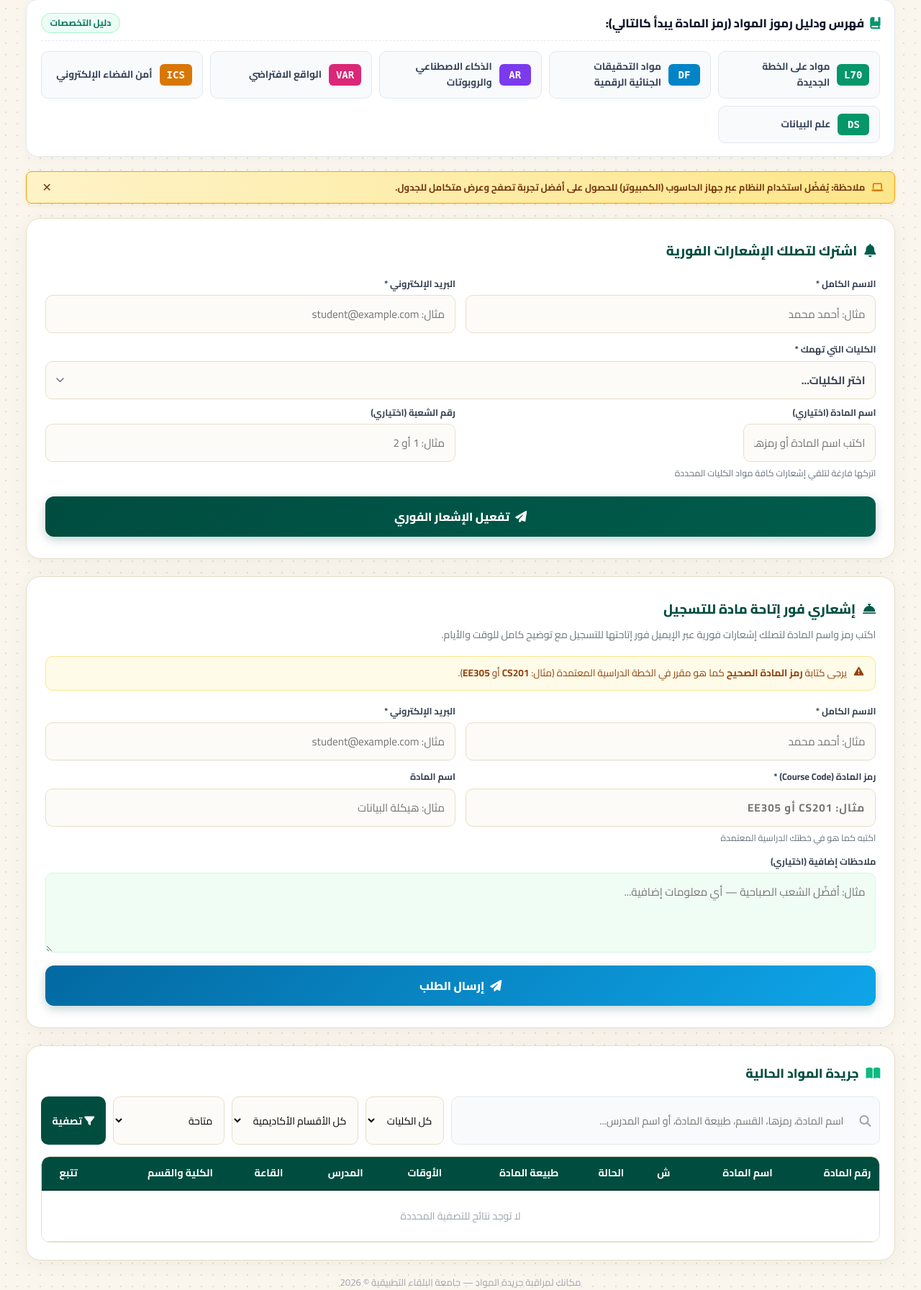
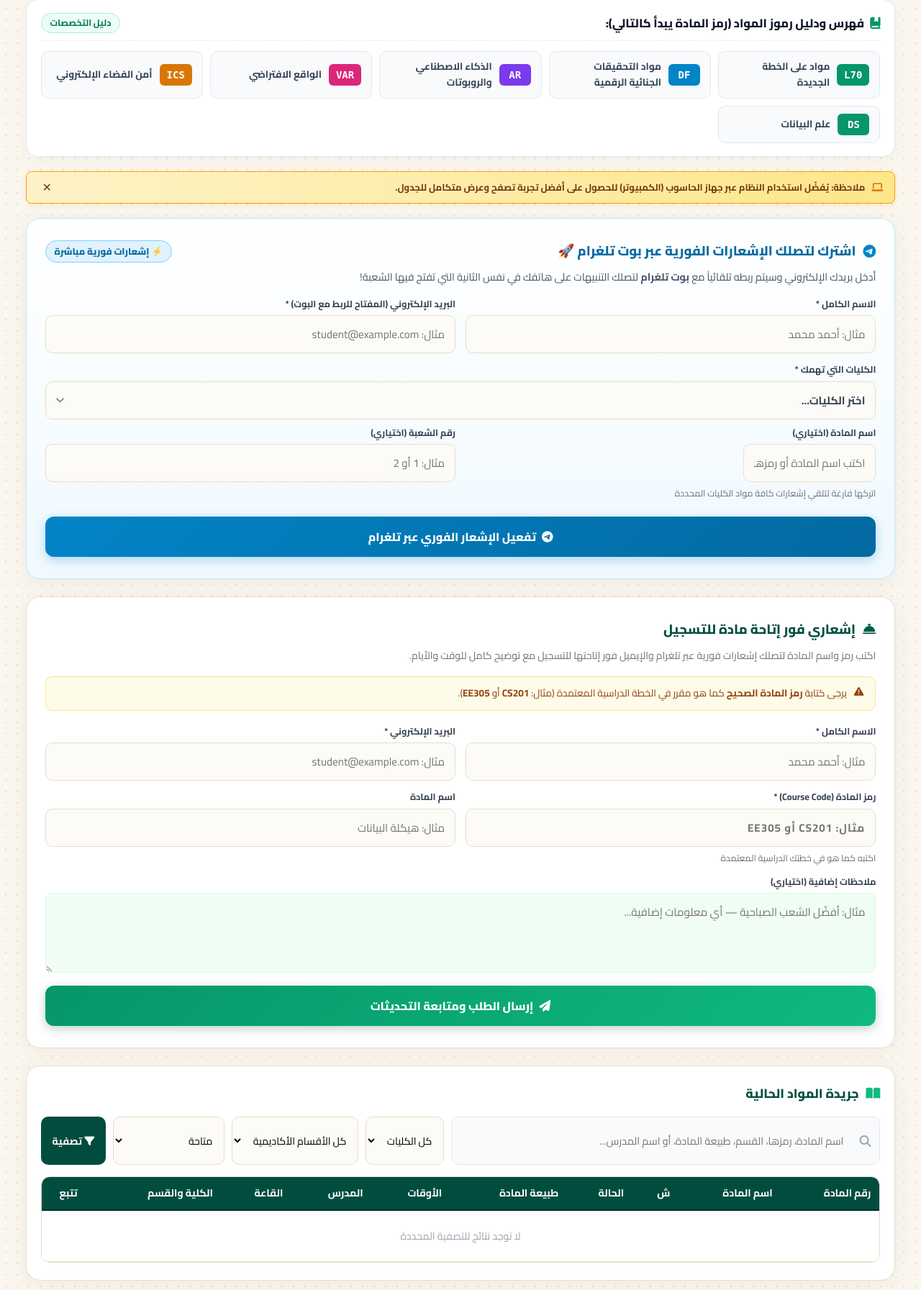
Before and after one commit to Dfkoon/BAU-Course-Watcher, a Flask app: page /student in a window 1280 px wide. Shown: the part 444-2237 px from the top of the page at 72% size. Run offline with Flask 3, Linux system fonts and the light colour scheme; data that the repository does not hold is empty; some libraries are stand-ins or nearby versions.

Commit message:
feat: complete Telegram-bot architecture integration with modular blueprint and telegram-centric auth UI

```diff
--- a/app.py
+++ b/app.py
@@ -49,6 +49,18 @@
 env_path = os.path.join(os.path.dirname(os.path.abspath(__file__)), ".env")
 load_dotenv(dotenv_path=env_path)
 load_dotenv()
+
+# استيراد وحدة تلغرام المنفصلة
+from telegram_bot import (
+    telegram_bp,
+    set_db_path as _tg_set_db_path,
+    init_telegram_table,
+    get_or_create_telegram_link,
+    telegram_connect_url,
+    send_telegram_message,
+    get_telegram_chat_id,
+    is_telegram_ready,
+)
 
 # =========================================================================
 # Logging & Config
@@ -611,50 +623,10 @@
 # =========================================================================
 
 # =========================================================================
-# Telegram Notifications Engine
-# =========================================================================
-
-TELEGRAM_BOT_TOKEN = os.environ.get("TELEGRAM_BOT_TOKEN", "")
-TELEGRAM_API_URL = f"https://api.telegram.org/bot{TELEGRAM_BOT_TOKEN}"
-TELEGRAM_BOT_USERNAME = os.environ.get("TELEGRAM_BOT_USERNAME", "Makanak_BAUBot")
-
-def get_or_create_telegram_link(email):
-    email = email.lower().strip()
-    conn = get_db()
-    row = conn.execute("SELECT * FROM telegram_links WHERE email=?", (email,)).fetchone()
-    if row:
-        conn.close()
-        return dict(row)
-    token = str(uuid.uuid4())
-    conn.execute(
-        "INSERT INTO telegram_links(email, chat_id, link_token, created_at) VALUES(?,?,?,?)",
-        (email, None, token, datetime.now().isoformat())
-    )
-    conn.commit()
-    conn.close()
-    return {"email": email, "chat_id": None, "link_token": token}
-
-def telegram_connect_url(token):
-    return f"https://t.me/{TELEGRAM_BOT_USERNAME}?start={token}"
-
-def send_telegram_message(chat_id, text):
-    if not TELEGRAM_BOT_TOKEN:
-        return False
-    try:
-        resp = requests.post(f"{TELEGRAM_API_URL}/sendMessage", json={
-            "chat_id": chat_id, "text": text, "parse_mode": "HTML"
-        }, timeout=10)
-        return resp.ok
-    except Exception as e:
-        log.error(f"telegram send error: {e}")
-        return False
-
-def get_telegram_chat_id(email):
-    conn = get_db()
-    row = conn.execute("SELECT chat_id FROM telegram_links WHERE email=?", (email.lower().strip(),)).fetchone()
-    conn.close()
-    return row["chat_id"] if row and row["chat_id"] else None
-
+# Telegram — blueprint مسجّل من telegram_bot.py
+# =========================================================================
+# (الدوال get_or_create_telegram_link, telegram_connect_url, send_telegram_message,
+#  get_telegram_chat_id مستوردة أعلاه من telegram_bot.py)
 
 def get_smtp_config():
     """تسترجع إعدادات البريد الإلكتروني ديناميكياً وتزيل المسافات من كلمة المرور تلقائياً."""
@@ -1004,6 +976,10 @@
 app = Flask(__name__, template_folder="templates", static_folder="static")
 app.secret_key = os.environ.get("FLASK_SECRET", "bau-strict-2026")
 
+# تسجيل Blueprint الخاص بالبوت وضبط مسار الداتابيز
+_tg_set_db_path(DB_PATH)
+app.register_blueprint(telegram_bp)
+
 @app.after_request
 def add_security_and_cors_headers(response):
     response.headers["Access-Control-Allow-Origin"] = "*"
@@ -1260,33 +1236,9 @@
     sse_broadcast("stats_update", _get_stats())
     return render_template("unsubscribed.html", success=True, message=f"تم إلغاء الاشتراك وحذفه بنجاح للطالب ({sub['name']}) للمادة [{sub['course_query']}].")
 
-# =========================================================================
-# Telegram Webhook
-# =========================================================================
-
-@app.route("/telegram/webhook", methods=["POST"])
-def telegram_webhook():
-    data = request.get_json(silent=True) or {}
-    message = data.get("message", {})
-    text = (message.get("text") or "").strip()
-    chat_id = message.get("chat", {}).get("id")
-
-    if text.startswith("/start") and chat_id:
-        parts = text.split(" ")
-        if len(parts) > 1:
-            token = parts[1].strip()
-            conn = get_db()
-            row = conn.execute("SELECT * FROM telegram_links WHERE link_token=?", (token,)).fetchone()
-            if row:
-                conn.execute("UPDATE telegram_links SET chat_id=? WHERE link_token=?", (str(chat_id), token))
-                conn.commit()
-                send_telegram_message(chat_id, "تم تفعيل الإشعارات الفورية بنجاح ✅\nراح توصلك كل التحديثات على المواد اللي تتابعها فوراً هون.")
-            else:
-                send_telegram_message(chat_id, "الرابط غير صالح أو منتهي، جرب ترجع للموقع وتفعّل من جديد.")
-            conn.close()
-        else:
-            send_telegram_message(chat_id, "أهلاً فيك! لازم تفتح البوت من رابط التفعيل الموجود بموقع مكانك الجامعي.")
-    return "OK", 200
+
+# (webhook تلغرام مسجّل الآن عبر telegram_bp من telegram_bot.py)
+
 
 # =========================================================================
 # Student Auth API (Google Sign-In & Guest)
--- a/templates/student.html
+++ b/templates/student.html
@@ -460,14 +460,23 @@
   </div>
 
   <!-- بطاقة اشتراكاتي (تظهر عند الضغط أو التسجيل) -->
-  <div class="sub-card" id="mySubsCard" style="display:none; background:#ecfdf5; border-color:#a7f3d0;">
+  <div class="sub-card" id="mySubsCard" style="display:none; background:#f0fdf4; border-color:#86efac; box-shadow: 0 10px 25px rgba(5,150,105,0.08);">
     <h2><i class="fa-solid fa-list-check"></i> اشتراكاتي الحالية وإدارتها</h2>
     <div id="mySubsContent">جاري تحميل بيانات اشتراكاتك...</div>
   </div>
 
-  <!-- بطاقة الاشتراك الإشعاري -->
-  <div class="sub-card">
-    <h2><i class="fa-solid fa-bell"></i> اشترك لتصلك الإشعارات الفورية</h2>
+  <!-- بطاقة الاشتراك الإشعاري عبر تلغرام -->
+  <div class="sub-card" style="border: 1.5px solid #bae6fd; background: linear-gradient(180deg, #ffffff 0%, #f0f9ff 100%);">
+    <div style="display:flex; justify-content:space-between; align-items:flex-start; flex-wrap:wrap; gap:10px; margin-bottom:12px;">
+      <h2 style="margin:0; color:#0369a1;"><i class="fa-brands fa-telegram" style="color:#0284c7;"></i> اشترك لتصلك الإشعارات الفورية عبر بوت تلغرام 🚀</h2>
+      <span style="background:#e0f2fe; color:#0369a1; font-weight:800; font-size:.8rem; padding:4px 12px; border-radius:50px; border:1px solid #7dd3fc;">
+        ⚡ إشعارات فورية مباشرة
+      </span>
+    </div>
+    <p style="color:#475569; font-size:.9rem; margin: -4px 0 16px; line-height:1.6;">
+      أدخل بريدك الإلكتروني وسيتم ربطه تلقائياً مع <strong>بوت تلغرام</strong> لتصلك التنبيهات على هاتفك في نفس الثانية التي تفتح فيها الشعبة!
+    </p>
+
     <form id="subForm" onsubmit="submitSub(event)">
       <div class="form-row">
         <div class="fg">
@@ -475,7 +484,7 @@
           <input name="name" id="subNameInp" type="text" placeholder="مثال: أحمد محمد" required>
         </div>
         <div class="fg">
-          <label>البريد الإلكتروني *</label>
+          <label>البريد الإلكتروني (المفتاح للربط مع البوت) *</label>
           <input name="email" id="subEmailInp" type="email" placeholder="مثال: student@example.com" required>
         </div>
       </div>
@@ -508,9 +517,9 @@
           <input name="section_query" type="text" placeholder="مثال: 1 أو 2">
         </div>
       </div>
-      <button type="submit" class="btn-subscribe">
-        <i class="fa-solid fa-paper-plane"></i>
-        تفعيل الإشعار الفوري
+      <button type="submit" class="btn-subscribe" style="background:linear-gradient(135deg, #0284c7, #0369a1); box-shadow: 0 4px 15px rgba(2, 132, 199, 0.3);">
+        <i class="fa-brands fa-telegram"></i>
+        تفعيل الإشعار الفوري عبر تلغرام
       </button>
     </form>
   </div>
@@ -518,7 +527,7 @@
   <!-- نموذج طلب إشعاري فور إتاحة مادة للتسجيل -->
   <div class="sub-card">
     <h2><i class="fa-solid fa-bell-concierge"></i> إشعاري فور إتاحة مادة للتسجيل</h2>
-    <p style="color:#6b7280; font-size:.88rem; margin: -10px 0 18px;">اكتب رمز واسم المادة لتصلك إشعارات فورية عبر الإيميل فور إتاحتها للتسجيل مع توضيح كامل للوقت والأيام.</p>
+    <p style="color:#6b7280; font-size:.88rem; margin: -10px 0 18px;">اكتب رمز واسم المادة لتصلك إشعارات فورية عبر تلغرام والإيميل فور إتاحتها للتسجيل مع توضيح كامل للوقت والأيام.</p>
 
     <div style="background:#fefce8; border:1px solid #fde68a; border-radius:10px; padding:12px 16px; margin-bottom:18px; font-size:.85rem; color:#92400e; display:flex; gap:10px; align-items:flex-start;">
       <i class="fa-solid fa-triangle-exclamation" style="margin-top:2px; flex-shrink:0;"></i>
@@ -551,9 +560,9 @@
         <label>ملاحظات إضافية (اختياري)</label>
         <textarea name="notes" rows="3" placeholder="مثال: أفضّل الشعب الصباحية — أي معلومات إضافية..." style="padding:11px 14px; border:1.5px solid #d1fae5; border-radius:10px; background:#f0fdf4; font-family:'Cairo',sans-serif; font-size:.95rem; color:#111; outline:none; resize:vertical; width:100%; box-sizing:border-box;"></textarea>
       </div>
-      <button type="submit" class="btn-subscribe" style="background:linear-gradient(135deg,#0369a1,#0ea5e9);">
+      <button type="submit" class="btn-subscribe" style="background:linear-gradient(135deg,#059669,#10b981);">
         <i class="fa-solid fa-paper-plane"></i>
-        إرسال الطلب
+        إرسال الطلب ومتابعة التحديثات
       </button>
     </form>
   </div>
@@ -619,13 +628,13 @@
         </svg>
         الدخول بحساب Google
       </h3>
-      <p style="font-size:.88rem; color:#6b7280; margin-bottom:16px;">أدخل بريد Google الخاص بك كطالب لتلقي الإشعارات وإدارة اشتراكاتك فوراً:</p>
+      <p style="font-size:.88rem; color:#6b7280; margin-bottom:16px;">أدخل حساب Google لربطه مع <strong>بوت تلغرام</strong> وإدارة تتبع المواد فوراً:</p>
       <div class="fg">
         <label>اسم الطالب *</label>
         <input id="gStudentName" type="text" placeholder="مثال: أحمد محمد">
       </div>
       <div class="fg" style="margin-top:8px;">
-        <label>إيميل Google *</label>
+        <label>إيميل Google (مفتاح الربط مع البوت) *</label>
         <input id="gStudentEmail" type="email" placeholder="student@gmail.com">
       </div>
       <button class="btn-subscribe" style="margin-top:16px; background:#2563eb;" onclick="submitStudentGoogleLogin()">
@@ -636,19 +645,24 @@
 
     <!-- Guest View -->
     <div id="modalGuestView" style="display:none; padding:10px;">
-      <h3 style="margin:0 0 16px; color:#064e3b;"><i class="fa-solid fa-user"></i> دخول ضيف</h3>
-      <p style="font-size:.88rem; color:#6b7280; margin-bottom:16px;">الدخول كضيف يتيح لك الاشتراك والتصفح بحرية دون الحاجة لحساب دائم:</p>
+      <h3 style="margin:0 0 12px; color:#0369a1; display:flex; align-items:center; gap:8px;">
+        <i class="fa-brands fa-telegram" style="color:#0284c7; font-size:1.4rem;"></i>
+        تفعيل الإشعارات الفورية عبر تلغرام
+      </h3>
+      <div style="background:#f0f9ff; border:1px solid #bae6fd; border-radius:10px; padding:10px 14px; font-size:.85rem; color:#0369a1; margin-bottom:14px; line-height:1.5;">
+        ⚡ <strong>إشعارات في نفس الثانية:</strong> أدخل بريدك الإلكتروني وسيتم فتح بوت تلغرام لربطه وتلقي تنبيهات فتح الشعب مباشرة على هاتفك!
+      </div>
       <div class="fg">
-        <label>الاسم الفضيلي (اختياري)</label>
-        <input id="mGuestName" type="text" placeholder="زائر">
+        <label>اسمك (اختياري)</label>
+        <input id="mGuestName" type="text" placeholder="مثال: أحمد">
       </div>
       <div class="fg" style="margin-top:8px;">
-        <label>البريد الإلكتروني (لتلقي الإشعارات)</label>
-        <input id="mGuestEmail" type="email" placeholder="student@example.com">
+        <label>البريد الإلكتروني (المفتاح للربط مع البوت) *</label>
+        <input id="mGuestEmail" type="email" placeholder="student@example.com" required>
       </div>
-      <button class="btn-subscribe" style="margin-top:16px; background:#4b5563;" onclick="doGuestLogin()">
-        <i class="fa-solid fa-user"></i>
-        متابعة كضيف
+      <button class="btn-subscribe" style="margin-top:16px; background:linear-gradient(135deg, #0284c7, #0369a1); box-shadow:0 4px 14px rgba(2,132,199,0.3);" onclick="doGuestLogin()">
+        <i class="fa-brands fa-telegram"></i>
+        متابعة وتفعيل بوت تلغرام
       </button>
     </div>
   </div>
@@ -767,12 +781,37 @@
   const data = await res.json();
   const box = document.getElementById('mySubsContent');
 
+  let html = '';
+
+  // Telegram Integration Status Box
+  const isTgConnected = data.telegram_connected;
+  html += `
+    <div style="background: ${isTgConnected ? '#ecfdf5' : '#eff6ff'}; border: 1.5px solid ${isTgConnected ? '#a7f3d0' : '#bfdbfe'}; border-radius: 12px; padding: 14px 16px; margin-bottom: 16px; display: flex; align-items: center; justify-content: space-between; flex-wrap: wrap; gap: 10px;">
+      <div style="display:flex; align-items:center; gap:10px;">
+        <span style="font-size:1.6rem;">${isTgConnected ? '✅' : '✈️'}</span>
+        <div>
+          <strong style="color: ${isTgConnected ? '#065f46' : '#1e40af'}; font-size:.95rem; display:block;">
+            ${isTgConnected ? 'حسابك مربوط ببوت تلغرام (الإشعارات الفورية مفعلة)' : 'حسابك غير مربوط ببوت تلغرام حتى الآن'}
+          </strong>
+          <small style="color: ${isTgConnected ? '#047857' : '#3b82f6'}; font-size:.82rem;">
+            ${isTgConnected ? 'تصلك الإشعارات في نفس الثانية على تطبيق تلغرام' : 'اربط حسابك لتصلك إشعارات فتح الشعب لحظياً على هاتفك'}
+          </small>
+        </div>
+      </div>
+      ${!isTgConnected && data.telegram_connect_url ? `
+        <a href="${data.telegram_connect_url}" target="_blank" style="background:#0284c7; color:#fff; padding:8px 16px; border-radius:8px; font-weight:700; text-decoration:none; font-size:.85rem; display:inline-flex; align-items:center; gap:6px;">
+          <i class="fa-brands fa-telegram"></i> ربط وتفعيل بوت تلغرام
+        </a>
+      ` : ''}
+    </div>
+  `;
+
   if (!data.subscribers.length && !data.requests.length) {
-    box.innerHTML = '<p style="color:#6b7280; font-size:.9rem; text-align:center; margin:10px 0;">لا توجد لديك أي اشتراكات حالية.</p>';
+    html += '<p style="color:#6b7280; font-size:.9rem; text-align:center; margin:10px 0;">لا توجد لديك أي اشتراكات حالية.</p>';
+    box.innerHTML = html;
     return;
   }
 
-  let html = '';
   if (data.subscribers.length) {
     html += '<h4 style="margin:0 0 10px; color:#064e3b;">اشتراكات الإشعارات:</h4>';
     html += data.subscribers.map(s => `
@@ -906,6 +945,7 @@
   if (data.success) {
     e.target.reset();
     if (currentUser) loadMySubscriptions();
+    if (data.telegram_connect_url) showTelegramBanner(data.telegram_connect_url);
   }
 }
 
@@ -926,6 +966,7 @@
   if (data.success) {
     e.target.reset();
     if (currentUser) loadMySubscriptions();
+    if (data.telegram_connect_url) showTelegramBanner(data.telegram_connect_url);
   }
 }
 
@@ -1023,6 +1064,7 @@
       showToast(data.message, 'success');
       loadCourses();
       if (currentUser) loadMySubscriptions();
+      if (data.telegram_connect_url) showTelegramBanner(data.telegram_connect_url);
     } else {
       showToast(data.error || 'حدث خطأ أثناء التتبع', 'error');
     }
@@ -1079,6 +1121,48 @@
   }).join('');
 }
 
+// ─────────────── TELEGRAM BANNER ───────────────
+function showTelegramBanner(url) {
+  // Remove existing banner if any
+  const existing = document.getElementById('tg-banner');
+  if (existing) existing.remove();
+
+  const banner = document.createElement('div');
+  banner.id = 'tg-banner';
+  banner.innerHTML = `
+    <div style="
+      position:fixed; bottom:90px; left:50%; transform:translateX(-50%);
+      background:linear-gradient(135deg,#1a1a2e,#16213e);
+      border:1px solid #229ED9; border-radius:16px;
+      padding:16px 24px; z-index:10000;
+      display:flex; align-items:center; gap:14px;
+      box-shadow:0 8px 32px rgba(34,158,217,.35);
+      min-width:300px; max-width:420px;
+    ">
+      <span style="font-size:2rem;">✈️</span>
+      <div style="flex:1;">
+        <div style="color:#fff;font-weight:700;font-size:.95rem;margin-bottom:4px;">فعّل الإشعارات الفورية عبر تلغرام</div>
+        <div style="color:#93c5fd;font-size:.8rem;">استقبل التنبيهات على تلغرام بدل الإيميل 🚀</div>
+      </div>
+      <div style="display:flex;flex-direction:column;gap:6px;">
+        <a href="${url}" target="_blank" style="
+          background:#229ED9; color:#fff; text-decoration:none;
+          padding:8px 16px; border-radius:10px; font-weight:700;
+          font-size:.85rem; white-space:nowrap; text-align:center;
+        ">تفعيل الآن</a>
+        <button onclick="document.getElementById('tg-banner').remove()" style="
+          background:transparent; border:1px solid #374151;
+          color:#9ca3af; padding:4px; border-radius:8px;
+          font-size:.75rem; cursor:pointer;
+        ">لاحقاً</button>
+      </div>
+    </div>
+  `;
+  document.body.appendChild(banner);
+  // Auto-dismiss after 30 seconds
+  setTimeout(() => { if (banner.parentNode) banner.remove(); }, 30000);
+}
+
 // ─────────────── TOAST ───────────────
 function showToast(msg, type='success') {
   const t = document.createElement('div');
```
Also changed, not shown: telegram_bot.py (added, +115 -0 lines).
